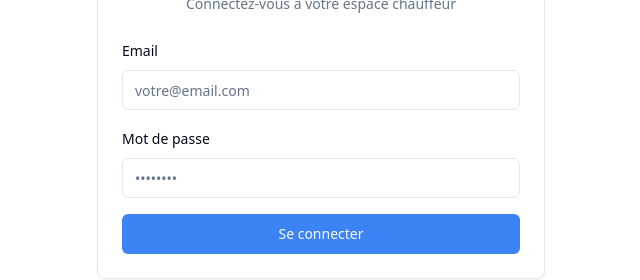
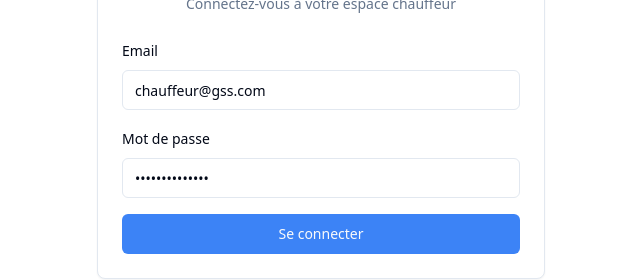
Before and after one commit to bodycobrainformatique-pixel/bon-tracker-pro, a React (Vite) app: page /chauffeur/auth in a window 1280 px wide. Shown: the part 326-606 px from the top of the page, without its empty margins (319-959 px from the left). Built offline with nearby package versions, Linux system fonts and the light colour scheme; the HTML template or start-up script is replaced by a standard one.

Commit message:
Update chauffeur credentials

```diff
--- a/src/pages/ChauffeurAuth.tsx
+++ b/src/pages/ChauffeurAuth.tsx
@@ -9,8 +9,8 @@ import { useToast } from '@/hooks/use-toast';
 import { Loader2, User } from 'lucide-react';
 
 export default function ChauffeurAuth() {
-  const [email, setEmail] = useState('');
-  const [password, setPassword] = useState('');
+  const [email, setEmail] = useState('chauffeur@gss.com');
+  const [password, setPassword] = useState('chauffeur123..');
   const [loading, setLoading] = useState(false);
 
   const navigate = useNavigate();
```
